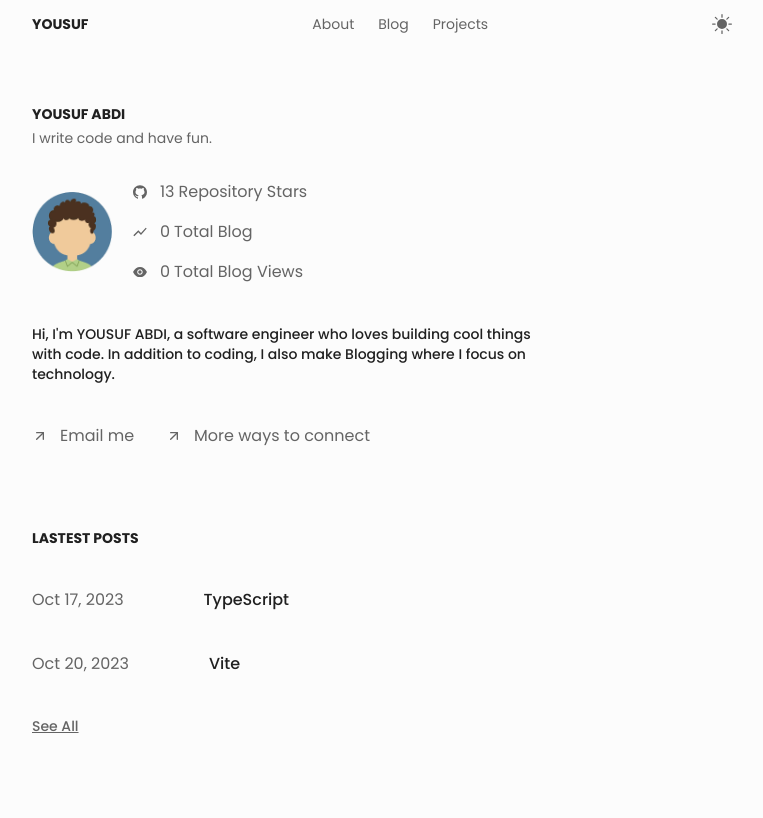
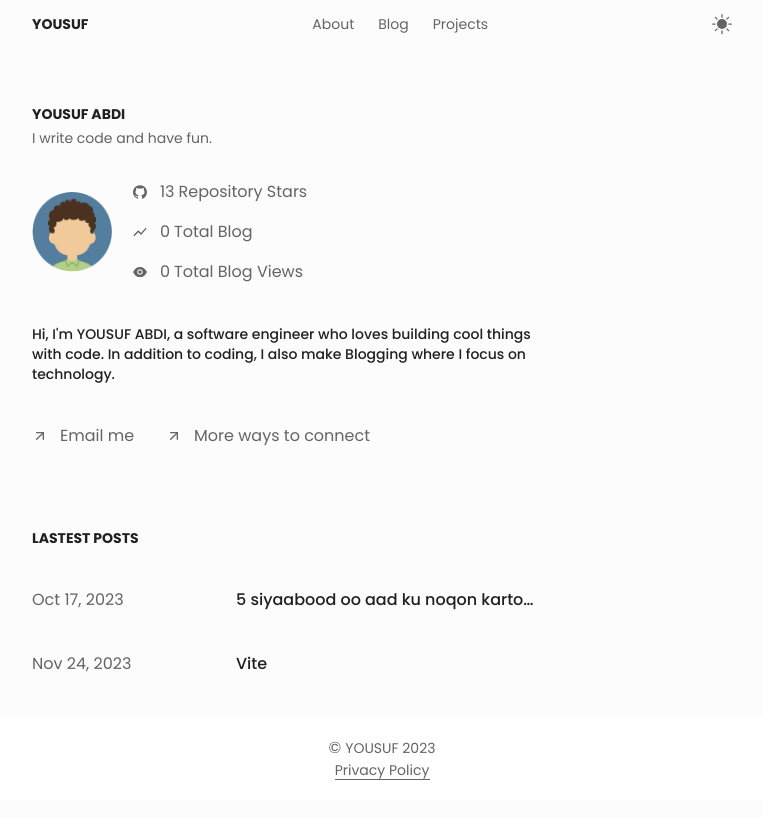
Before and after one commit to YOUSUFABDI/Yousuf-s-Site, a React (Vite) app: page / in a window 1280 px wide. Shown: the top 818 px of the page, without its empty margins (258-1021 px from the left). Built offline with nearby package versions, Linux system fonts and the light colour scheme.

Commit message:
added footer

```diff
--- a/src/App.tsx
+++ b/src/App.tsx
@@ -7,6 +7,7 @@ import BlogPage from './pages/BlogPage'
 import ProjectsPage from './pages/ProjectsPage'
 import SomBdPage from './pages/SomBdPage'
 import BargellePage from './pages/BargellePage'
+import Footer from './layouts/Footer'
 
 const App: React.FC = () => {
   return (
@@ -20,6 +21,7 @@ const App: React.FC = () => {
         <Route path="/sombd" element={<SomBdPage />} />
         <Route path="/bargelle" element={<BargellePage />} />
       </Routes>
+      <Footer />
     </main>
   )
 }
--- a/src/components/Home/LastestPosts.tsx
+++ b/src/components/Home/LastestPosts.tsx
@@ -26,17 +26,25 @@ const LastestPosts: React.FC = () => {
             to={post.to}
             className="flex items-center justify-between hover:opacity-50 transition-opacity duration-[0.4s] ease-in-out"
           >
-            <div className="flex flex-col gap-3 md:flex-row md:gap-20">
-              <span className="text-lightSecondary dark:text-darkSecondary">
+            <div className="flex flex-col gap-3 md:flex-row md:gap-20 md:flex-1">
+              <span className="text-lightSecondary dark:text-darkSecondary md:flex-[0.20]">
                 {post.date}
               </span>
-              <span className="text-lightPrimary dark:text-darkPrimary font-medium ">
+              <span
+                style={{
+                  display: '-webkit-box',
+                  WebkitBoxOrient: 'vertical',
+                  overflow: 'hidden',
+                  WebkitLineClamp: 1,
+                }}
+                className="text-lightPrimary dark:text-darkPrimary font-medium overflow-hidden overflow-ellipsis md:flex-1 max-w-[50%]"
+              >
                 {post.name}
               </span>
             </div>
             <div className="flex md:hidden">
               <img
-                className="h-[50px] w-[50px]"
+                className="h-[50px] max-w-[50px] object-contain"
                 src={post.imgUrl}
                 alt="post img"
               />
--- a/src/index.css
+++ b/src/index.css
@@ -1,6 +1,11 @@
 @tailwind base;
 @tailwind components;
 @tailwind utilities;
+
+/* spacing */
+.pagePb {
+  @apply pb-10;
+}
 
 .selected_mood {
   @apply bg-hoverLight font-bold dark:bg-hoverDark dark:text-white;
--- a/src/layouts/BackToProjects.tsx
+++ b/src/layouts/BackToProjects.tsx
@@ -6,7 +6,7 @@ const BackToProjects: React.FC = () => {
   return (
     <Link
       to="/projects"
-      className="flex items-center gap-1 relative w-fit text-lightSecondary dark:text-lightSecondary hover:text-lightPrimary dark:hover:text-darkPrimary group transition-colors duration-150 ease-in-out"
+      className="flex items-center  gap-1 mb-4 relative w-fit text-lightSecondary dark:text-lightSecondary hover:text-lightPrimary dark:hover:text-darkPrimary group transition-colors duration-150 ease-in-out"
     >
       <IoIosArrowRoundBack className="text-4xl text-lightSecondary dark:text-lightSecondary group-hover:text-lightPrimary dark:group-hover:text-darkPrimary" />
       <span>All projects</span>
--- /dev/null
+++ b/src/layouts/Footer.tsx
@@ -0,0 +1,23 @@
+import React from 'react'
+import SubTitleSection from './SubTitleSection'
+import { Link } from 'react-router-dom'
+
+const Footer: React.FC = () => {
+  return (
+    <footer className="flex flex-col items-center w-full py-5 fixed bottom-0 left-0 right-0 bg-white dark:bg-darkBg">
+      <div className="flex items-center gap-1">
+        <span className="text-lightSecondary dark:text-darkSecondary">©</span>
+        <SubTitleSection>YOUSUF 2023</SubTitleSection>
+      </div>
+      <Link
+        to={'/privacy'}
+        className="text-sm group text-lightSecondary dark:text-darkSecondary relative hover:text-lightPrimary hover:dark:text-darkPrimary transition-colors duration-200 ease-in"
+      >
+        <span>Privacy Policy</span>
+        <span className="border-b border-lightSecondary dark:border-darkSecondary h-[1px] w-[95px] pb-0 absolute bottom-0 left-0 right-0 group-hover:border-lightPrimary dark:group-hover:border-darkPrimary"></span>
+      </Link>
+    </footer>
+  )
+}
+
+export default Footer
--- a/src/lib/data.ts
+++ b/src/lib/data.ts
@@ -1,7 +1,7 @@
 import React from 'react'
 import { AiFillGithub, AiFillEye } from 'react-icons/ai'
 import { MdOutlineShowChart } from 'react-icons/md'
-import typeScriptLogo from './../assets/images/typescript-logo.png'
+import hormariye from './../assets/images/hormariye.png'
 import viteLogo from './../assets/images/vitejs-logo.png'
 import somBdImg from './../assets/images/somBDImg.png'
 import bargelleImg from './../assets/images/bargelleImg.png'
@@ -54,15 +54,15 @@ export const platformInfos = [
 export const lastestPosts = [
   {
     id: 1,
-    name: 'TypeScript',
+    name: '5 siyaabood oo aad ku noqon karto horumariye ama ‘Developer’ wanaagsan',
     date: 'Oct 17, 2023',
-    imgUrl: typeScriptLogo,
-    to: '/typescript',
+    imgUrl: hormariye,
+    to: '/horumariye-wanaagsan',
   },
   {
     id: 2,
     name: 'Vite',
-    date: 'Oct 20, 2023',
+    date: 'Nov 24, 2023',
     imgUrl: viteLogo,
     to: '/vite',
   },
--- a/src/pages/AboutPage.tsx
+++ b/src/pages/AboutPage.tsx
@@ -3,7 +3,7 @@ import About from '../components/About/About'
 
 const AboutPage: React.FC = () => {
   return (
-    <section>
+    <section className="pagePb">
       <About />
     </section>
   )
--- a/src/pages/BargellePage.tsx
+++ b/src/pages/BargellePage.tsx
@@ -3,7 +3,7 @@ import Bargelle from '../components/BargelleProject/Bargelle'
 
 const BargellePage: React.FC = () => {
   return (
-    <section>
+    <section className="pagePb">
       <Bargelle />
     </section>
   )
--- a/src/pages/BlogPage.tsx
+++ b/src/pages/BlogPage.tsx
@@ -1,7 +1,11 @@
 import React from 'react'
 
 const BlogPage: React.FC = () => {
-  return <div className="text-lightPrimary dark:text-darkPrimary">BlogPage</div>
+  return (
+    <div className="text-lightPrimary dark:text-darkPrimary pagePb">
+      BlogPage
+    </div>
+  )
 }
 
 export default BlogPage
--- a/src/pages/HomePage.tsx
+++ b/src/pages/HomePage.tsx
@@ -3,7 +3,7 @@ import Home from '../components/Home/Home'
 
 const HomePage: React.FC = () => {
   return (
-    <section>
+    <section className="pagePb">
       <Home />
     </section>
   )
--- a/src/pages/ProjectsPage.tsx
+++ b/src/pages/ProjectsPage.tsx
@@ -3,7 +3,7 @@ import Projects from '../components/Projects/Projects'
 
 const ProjectsPage: React.FC = () => {
   return (
-    <section className="">
+    <section className="pagePb">
       <Projects />
     </section>
   )
--- a/src/pages/SomBdPage.tsx
+++ b/src/pages/SomBdPage.tsx
@@ -3,7 +3,7 @@ import SomBD from '../components/SomBDProject/SomBD'
 
 const SomBdPage: React.FC = () => {
   return (
-    <section>
+    <section className="pagePb">
       <SomBD />
     </section>
   )
```
Also changed, not shown: src/assets/images/hormariye.png (added).
